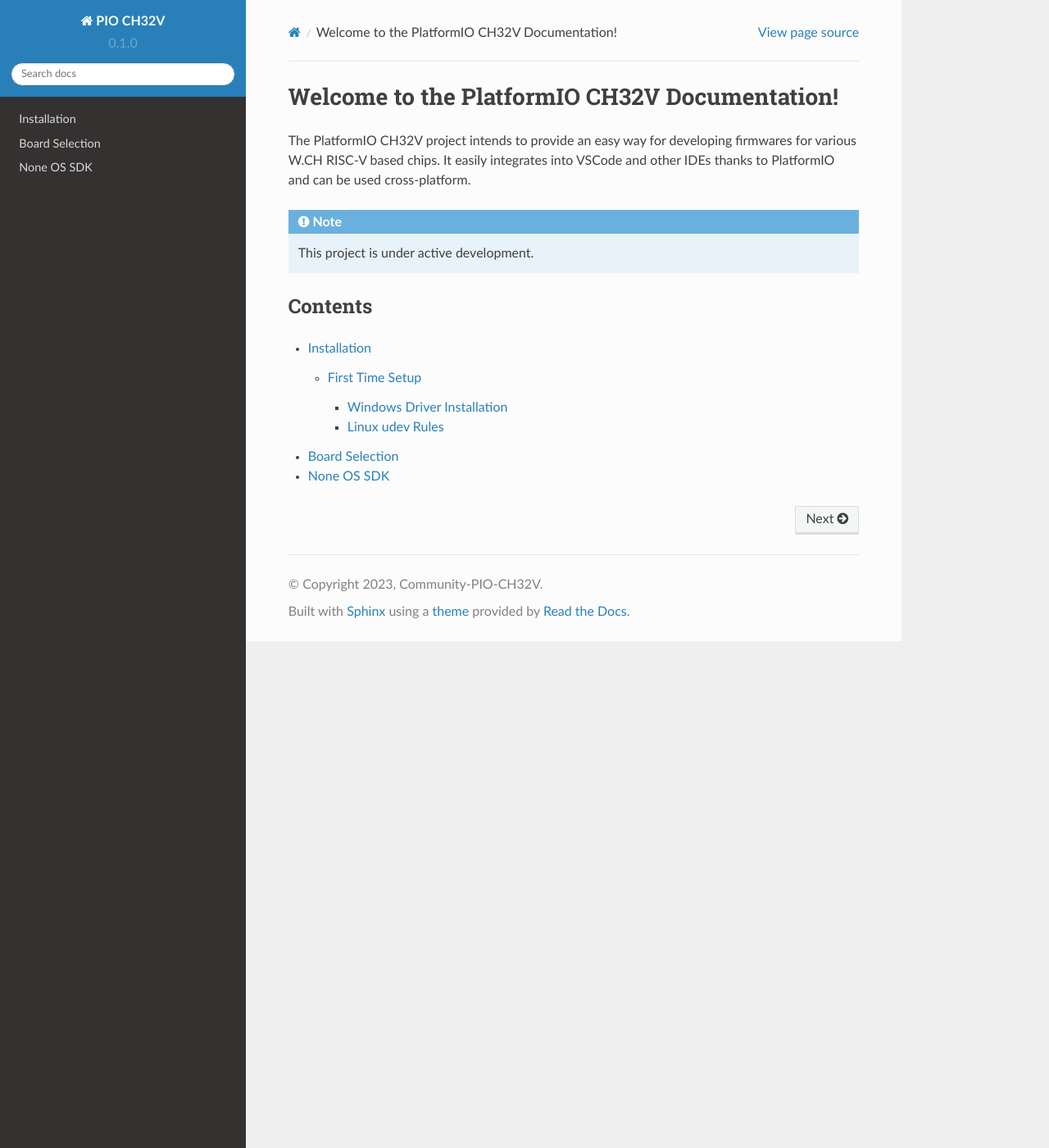
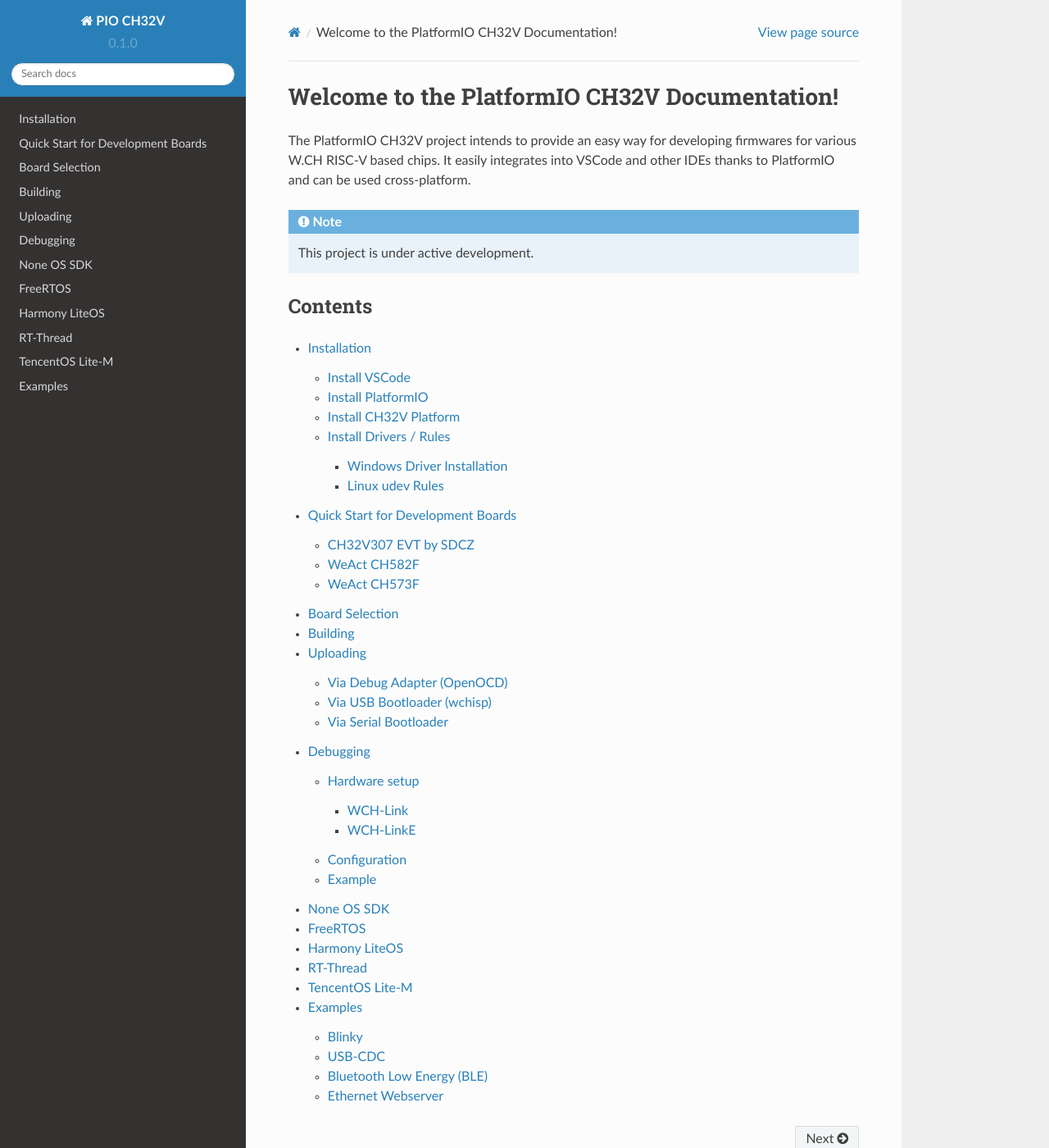
Before and after one commit to Community-PIO-CH32V/docs, a Sphinx documentation site: the page built from docs/source/index.rst, in a window 1280 px wide and 1400 px high. Shown: the whole window at 82% size. Built offline with Sphinx 7.4.7 and the Read the Docs theme 2.0.0, drawn with Linux system fonts in a browser that asks for light colours.

Commit message:
Addmore skeleton

```diff
--- /dev/null
+++ b/docs/source/building.rst
@@ -0,0 +1,2 @@
+Building
+========
--- /dev/null
+++ b/docs/source/debugging.rst
@@ -0,0 +1,16 @@
+Debugging
+=========
+
+Hardware setup
+--------------
+WCH-Link
+~~~~~~~~
+
+WCH-LinkE
+~~~~~~~~~
+
+Configuration
+-------------
+
+Example
+-------
--- /dev/null
+++ b/docs/source/examples.rst
@@ -0,0 +1,14 @@
+Examples
+========
+
+Blinky
+------
+
+USB-CDC
+-------
+
+Bluetooth Low Energy (BLE)
+--------------------------
+
+Ethernet Webserver
+------------------
--- /dev/null
+++ b/docs/source/freertos.rst
@@ -0,0 +1,2 @@
+FreeRTOS
+========
--- /dev/null
+++ b/docs/source/harmony liteos.rst
@@ -0,0 +1,2 @@
+Harmony LiteOS
+==============
--- a/docs/source/index.rst
+++ b/docs/source/index.rst
@@ -15,5 +15,14 @@
 .. toctree::
 
    installation
+   quick start for development boards
    board selection
+   building
+   uploading
+   debugging
    none os sdk
+   freertos
+   harmony liteos
+   rt thread
+   tenctentos
+   examples
--- a/docs/source/installation.rst
+++ b/docs/source/installation.rst
@@ -1,8 +1,17 @@
 Installation
 ============
 
-First Time Setup
-----------------
+Install VSCode
+--------------
+
+Install PlatformIO
+------------------
+
+Install CH32V Platform
+----------------------
+
+Install Drivers / Rules
+-----------------------
 
 Windows Driver Installation
 ~~~~~~~~~~~~~~~~~~~~~~~~~~~
--- /dev/null
+++ b/docs/source/quick start for development boards.rst
@@ -0,0 +1,9 @@
+Quick Start for Development Boards
+==================================
+
+Instructions on how to easily get started with known popular development boards.
+
+.. toctree::
+    quick starts/ch32v307 evt
+    quick starts/weact ch582f
+    quick starts/weact ch573f
--- /dev/null
+++ b/docs/source/quick starts/ch32v307 evt.rst
@@ -0,0 +1,2 @@
+CH32V307 EVT by SDCZ
+====================
--- /dev/null
+++ b/docs/source/quick starts/weact ch573f.rst
@@ -0,0 +1,4 @@
+WeAct CH573F
+============
+
+A BLE 4.2 core board by WeAct Studio.
--- /dev/null
+++ b/docs/source/quick starts/weact ch582f.rst
@@ -0,0 +1,4 @@
+WeAct CH582F
+============
+
+A BLE 5.3 core board by WeAct Studio.
--- /dev/null
+++ b/docs/source/rt thread.rst
@@ -0,0 +1,2 @@
+RT-Thread
+=========
--- /dev/null
+++ b/docs/source/tenctentos.rst
@@ -0,0 +1,2 @@
+TencentOS Lite-M
+================
--- /dev/null
+++ b/docs/source/uploading.rst
@@ -0,0 +1,13 @@
+Uploading
+=========
+
+Via Debug Adapter (OpenOCD)
+---------------------------
+
+Via USB Bootloader (wchisp)
+---------------------------
+
+Via Serial Bootloader
+---------------------
+
+This method is currently unsupported. Looking for a tool that implements this.
```
